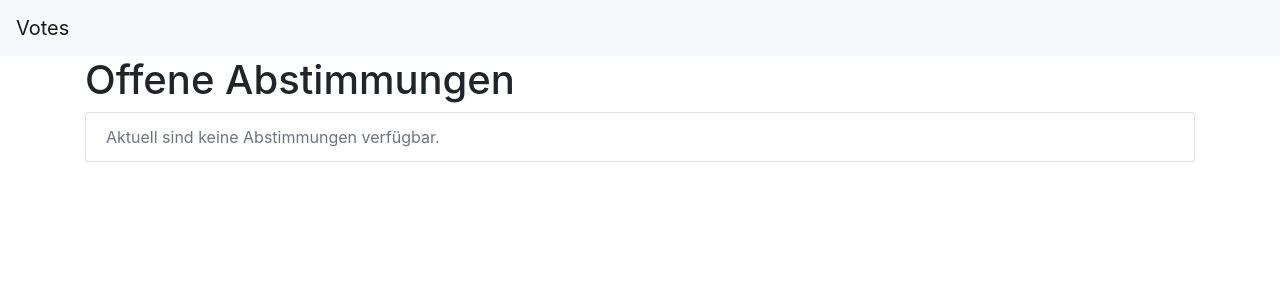
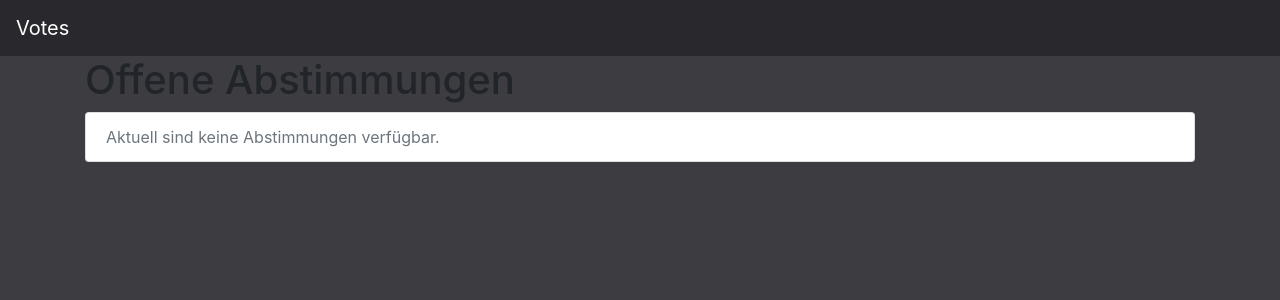
Before and after one commit to aiventimptner/faking-vote, a Django app: template votes/templates/votes/index.html in a window 1280 px wide. Shown: the top 300 px of the page. Run offline with Django 3.2, Linux system fonts and the light colour scheme; the template is opened without the code that fills it, so the values that code supplies are empty; parts of the project's set-up code (start-up, migrations or seed data) failed here and were passed over; some libraries are stand-ins or nearby versions.

Commit message:
Use dark mode

```diff
--- /dev/null
+++ b/votes/static/votes/css/dark.css
@@ -0,0 +1,11 @@
+:root {
+    --primary-color: #3c3c41;
+}
+
+body {
+    background-color: var(--primary-color);
+}
+
+nav.navbar {
+    background-color: #29282d;
+}
--- a/votes/templates/votes/layout.html
+++ b/votes/templates/votes/layout.html
@@ -6,6 +6,7 @@
         <meta name="viewport" content="width=device-width, initial-scale=1, shrink-to-fit=no">
 
         <link rel="stylesheet" href="{% static 'votes/css/bootstrap.min.css' %}">
+        <link rel="stylesheet" href="{% static 'votes/css/dark.css' %}">
 
         <title>Votes</title>
     </head>
--- a/votes/templates/votes/navigation.html
+++ b/votes/templates/votes/navigation.html
@@ -1,3 +1,3 @@
-<nav class="navbar navbar-light bg-light">
+<nav class="navbar navbar-dark">
     <a class="navbar-brand" href="{% url 'votes:index' %}">Votes</a>
 </nav>
```
